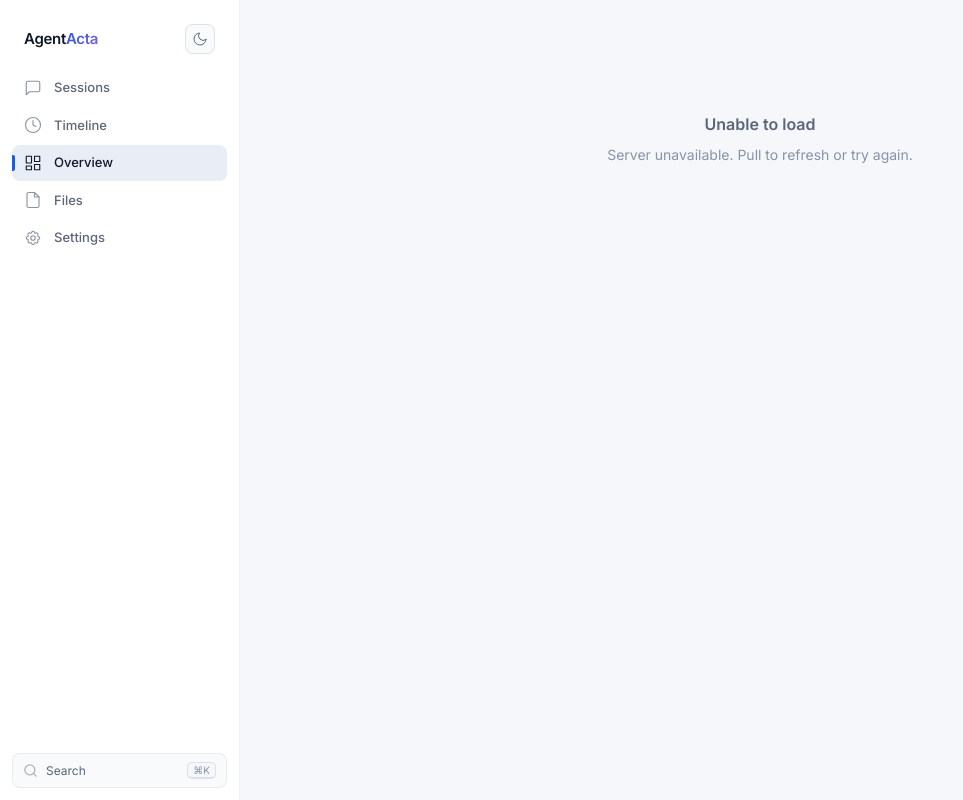
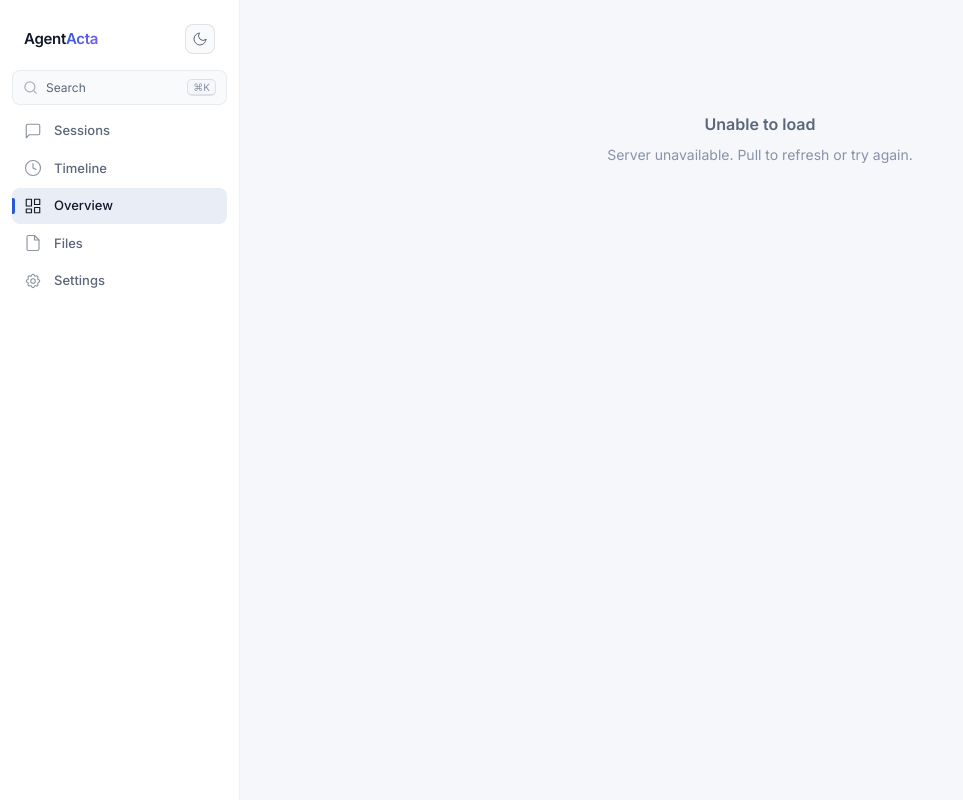
Before and after one commit to mirajchokshi/agentacta, a website: page public/index.html in a window 1280 px wide. Shown: the whole page, without its empty margins (0-963 px from the left). Drawn offline with Linux system fonts and the light colour scheme; no server answers.

Commit message:
tweak: place single Cmd+K trigger below logo in sidebar

```diff
--- a/public/index.html
+++ b/public/index.html
@@ -23,6 +23,11 @@
         <h1>Agent<span>Acta</span></h1>
         <button class="theme-toggle" id="theme-toggle" title="Toggle theme" aria-label="Toggle theme"><svg class="theme-icon-sun" viewBox="0 0 24 24" fill="none" stroke="currentColor" stroke-width="1.5" stroke-linecap="round" stroke-linejoin="round"><circle cx="12" cy="12" r="5"/><path d="M12 1v2M12 21v2M4.22 4.22l1.42 1.42M18.36 18.36l1.42 1.42M1 12h2M21 12h2M4.22 19.78l1.42-1.42M18.36 5.64l1.42-1.42"/></svg><svg class="theme-icon-moon" viewBox="0 0 24 24" fill="none" stroke="currentColor" stroke-width="1.5" stroke-linecap="round" stroke-linejoin="round"><path d="M21 12.79A9 9 0 1 1 11.21 3 7 7 0 0 0 21 12.79z"/></svg></button>
       </div>
+      <button class="cmdk-trigger" id="cmdkBtn" aria-label="Search" title="Search (⌘K)">
+        <svg width="15" height="15" viewBox="0 0 24 24" fill="none" stroke="currentColor" stroke-width="2" stroke-linecap="round" stroke-linejoin="round"><circle cx="11" cy="11" r="8"/><path d="m21 21-4.35-4.35"/></svg>
+        <span>Search</span>
+        <kbd>⌘K</kbd>
+      </button>
       <div class="nav-section">
         <div class="nav-item" data-view="sessions">
           <svg viewBox="0 0 24 24" fill="none" stroke="currentColor" stroke-width="1.5" stroke-linecap="round" stroke-linejoin="round"><path d="M21 15a2 2 0 0 1-2 2H7l-4 4V5a2 2 0 0 1 2-2h14a2 2 0 0 1 2 2z"/></svg>
@@ -46,11 +51,6 @@
         </div>
 
       </div>
-      <button class="cmdk-trigger" id="cmdkBtn" aria-label="Quick navigation">
-        <svg width="15" height="15" viewBox="0 0 24 24" fill="none" stroke="currentColor" stroke-width="2" stroke-linecap="round" stroke-linejoin="round"><circle cx="11" cy="11" r="8"/><path d="m21 21-4.35-4.35"/></svg>
-        <span>Search</span>
-        <kbd>⌘K</kbd>
-      </button>
     </nav>
     <main class="main" id="content"></main>
     <div class="mobile-toolbar">
--- a/public/style.css
+++ b/public/style.css
@@ -1721,8 +1721,7 @@ mark {
 
 /* ---- Cmd+K Trigger ---- */
 .cmdk-trigger {
-  margin: var(--space-md);
-  margin-top: auto;
+  margin: 0 var(--space-md) var(--space-sm);
   display: flex;
   align-items: center;
   gap: var(--space-sm);
```
